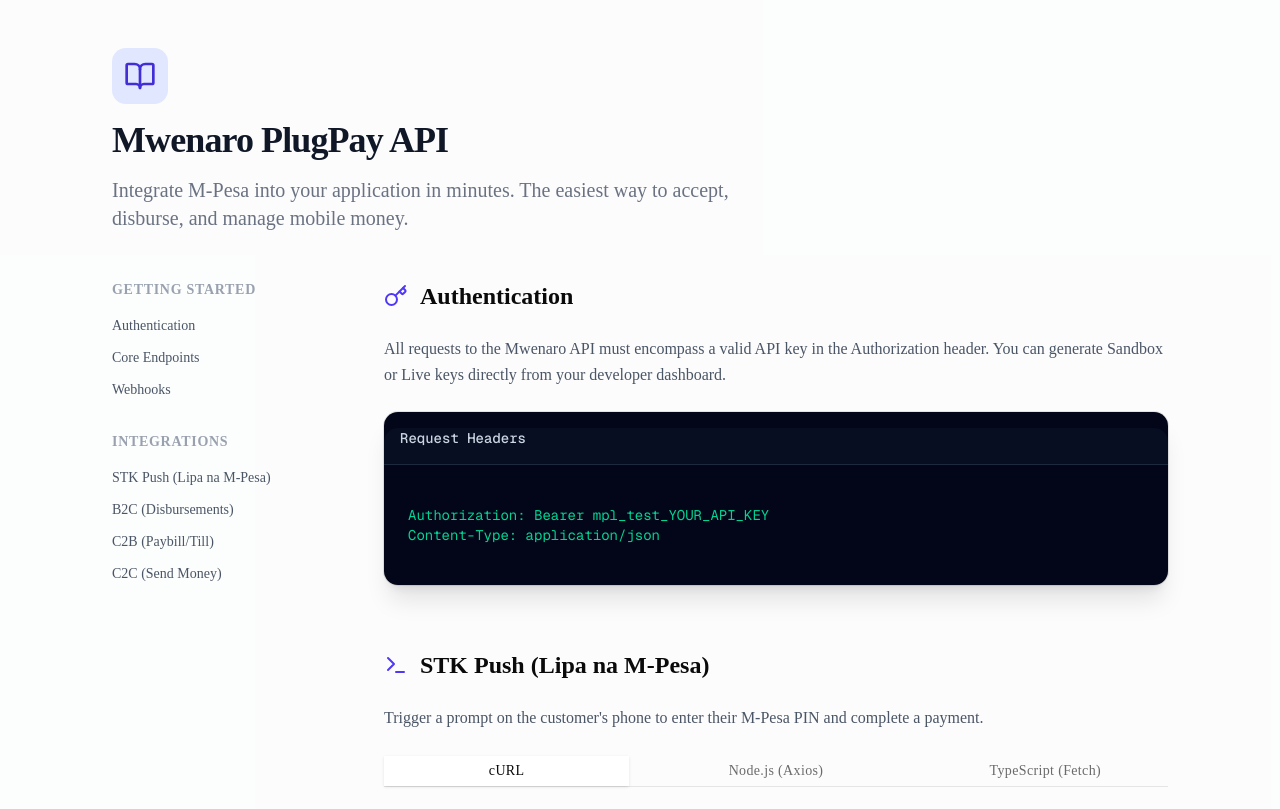
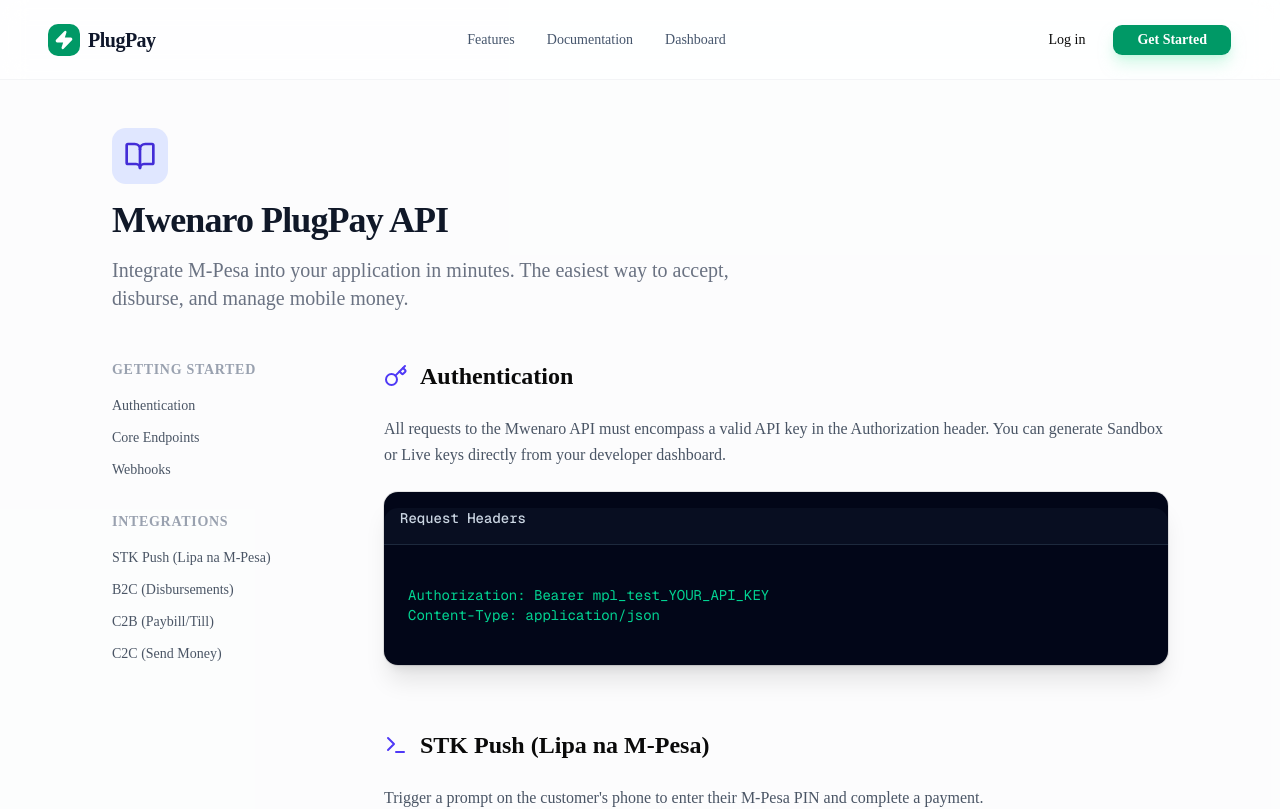
Before and after one commit to dev-mwero/mwenaro-plug-n-pay, a Next.js app: page /docs in a window 1280 px wide. Shown: the top 809 px of the page. Built offline with nearby package versions, Linux system fonts and the light colour scheme.

Commit message:
refactor(layout): extract NavBar and ensure docs page has main navigation

```diff
--- a/src/app/docs/page.tsx
+++ b/src/app/docs/page.tsx
@@ -1,10 +1,12 @@
 import { Card, CardContent, CardDescription, CardHeader, CardTitle } from "@/components/ui/card";
 import { Tabs, TabsContent, TabsList, TabsTrigger } from "@/components/ui/tabs";
 import { Code2, BookOpen, Key, Webhook, Terminal } from "lucide-react";
+import { NavBar } from "@/components/layout/navbar";
 
 export default function DocsPage() {
   return (
     <div className="min-h-screen bg-gray-50/50">
+      <NavBar />
       <div className="max-w-6xl mx-auto p-6 lg:p-12 space-y-12">
 
         {/* Header */}
--- a/src/app/page.tsx
+++ b/src/app/page.tsx
@@ -1,34 +1,13 @@
 import Link from "next/link";
 import { Button } from "@/components/ui/button";
 import { CheckCircle, Globe, Zap, Shield, Code, ArrowRight } from "lucide-react";
+import { NavBar } from "@/components/layout/navbar";
 
 export default function LandingPage() {
   return (
     <div className="flex flex-col min-h-screen bg-slate-50 selection:bg-emerald-200">
       {/* Navigation */}
-      <header className="px-6 lg:px-12 h-20 flex items-center justify-between sticky top-0 z-50 bg-white/70 backdrop-blur-md border-b border-gray-100">
-        <Link className="flex items-center justify-center space-x-2" href="/">
-          <div className="w-8 h-8 bg-emerald-600 rounded-lg flex items-center justify-center">
-            <Zap className="h-5 w-5 text-white fill-current" />
-          </div>
-          <span className="text-xl font-bold tracking-tight text-slate-900">PlugPay</span>
-        </Link>
-        <nav className="hidden md:flex gap-8 text-sm font-medium text-slate-600">
-          <Link className="hover:text-emerald-600 transition-colors" href="/#features">Features</Link>
-          <Link className="hover:text-emerald-600 transition-colors" href="/docs">Documentation</Link>
-          <Link className="hover:text-emerald-600 transition-colors" href="/dashboard">Dashboard</Link>
-        </nav>
-        <div className="flex items-center gap-2 sm:gap-4">
-          <Link href="/login" className="hidden sm:block">
-            <Button variant="ghost" className="text-sm font-medium">Log in</Button>
-          </Link>
-          <Link href="/login">
-            <Button className="bg-emerald-600 hover:bg-emerald-700 text-white shadow-lg shadow-emerald-200/50 px-4 sm:px-6 font-semibold text-sm">
-              Get Started
-            </Button>
-          </Link>
-        </div>
-      </header>
+      <NavBar />
 
       <main className="flex-1">
         {/* Hero Section */}
--- /dev/null
+++ b/src/components/layout/navbar.tsx
@@ -0,0 +1,31 @@
+import Link from "next/link";
+import { Button } from "@/components/ui/button";
+import { Zap } from "lucide-react";
+
+export function NavBar() {
+  return (
+    <header className="px-6 lg:px-12 h-20 flex items-center justify-between sticky top-0 z-50 bg-white/70 backdrop-blur-md border-b border-gray-100">
+      <Link className="flex items-center justify-center space-x-2" href="/">
+        <div className="w-8 h-8 bg-emerald-600 rounded-lg flex items-center justify-center">
+          <Zap className="h-5 w-5 text-white fill-current" />
+        </div>
+        <span className="text-xl font-bold tracking-tight text-slate-900">PlugPay</span>
+      </Link>
+      <nav className="hidden md:flex gap-8 text-sm font-medium text-slate-600">
+        <Link className="hover:text-emerald-600 transition-colors" href="/#features">Features</Link>
+        <Link className="hover:text-emerald-600 transition-colors" href="/docs">Documentation</Link>
+        <Link className="hover:text-emerald-600 transition-colors" href="/dashboard">Dashboard</Link>
+      </nav>
+      <div className="flex items-center gap-2 sm:gap-4">
+        <Link href="/login" className="hidden sm:block">
+          <Button variant="ghost" className="text-sm font-medium">Log in</Button>
+        </Link>
+        <Link href="/login">
+          <Button className="bg-emerald-600 hover:bg-emerald-700 text-white shadow-lg shadow-emerald-200/50 px-4 sm:px-6 font-semibold text-sm">
+            Get Started
+          </Button>
+        </Link>
+      </div>
+    </header>
+  );
+}
```
